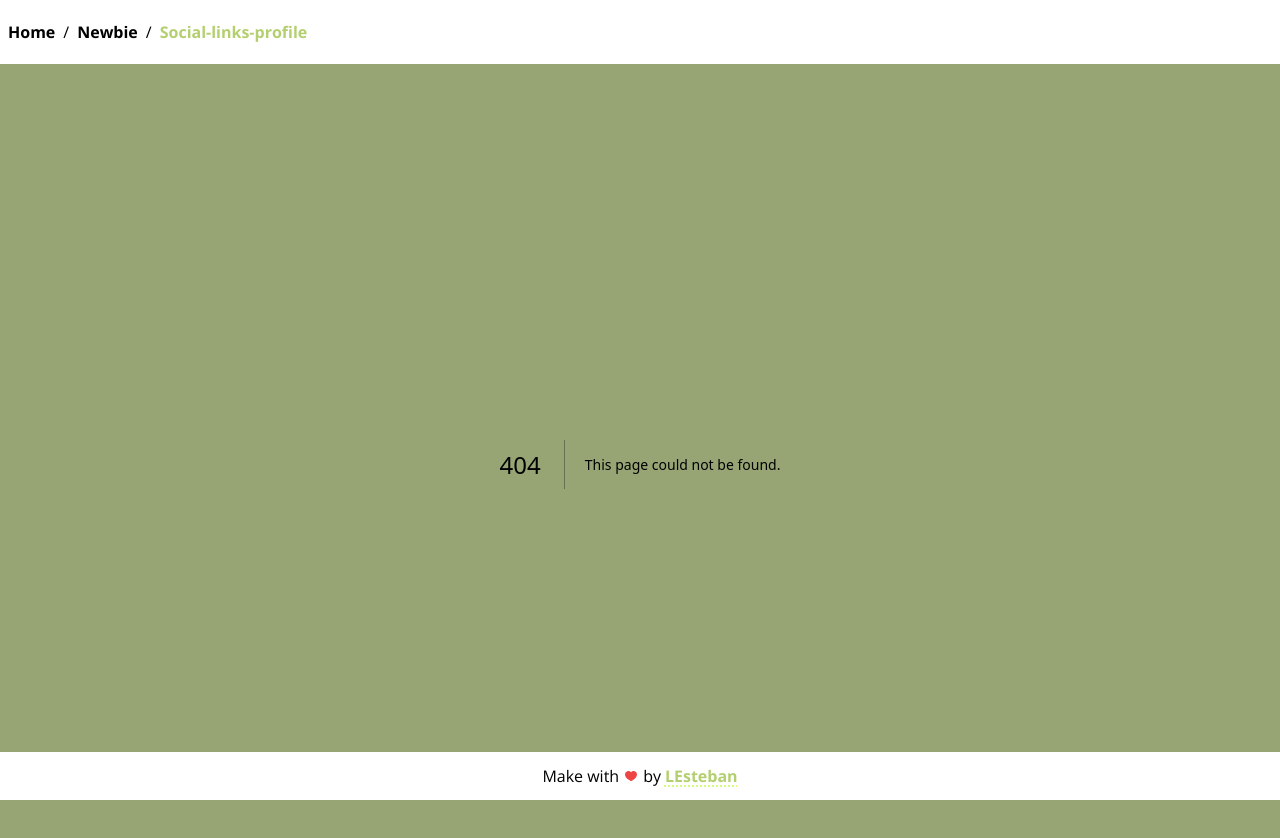
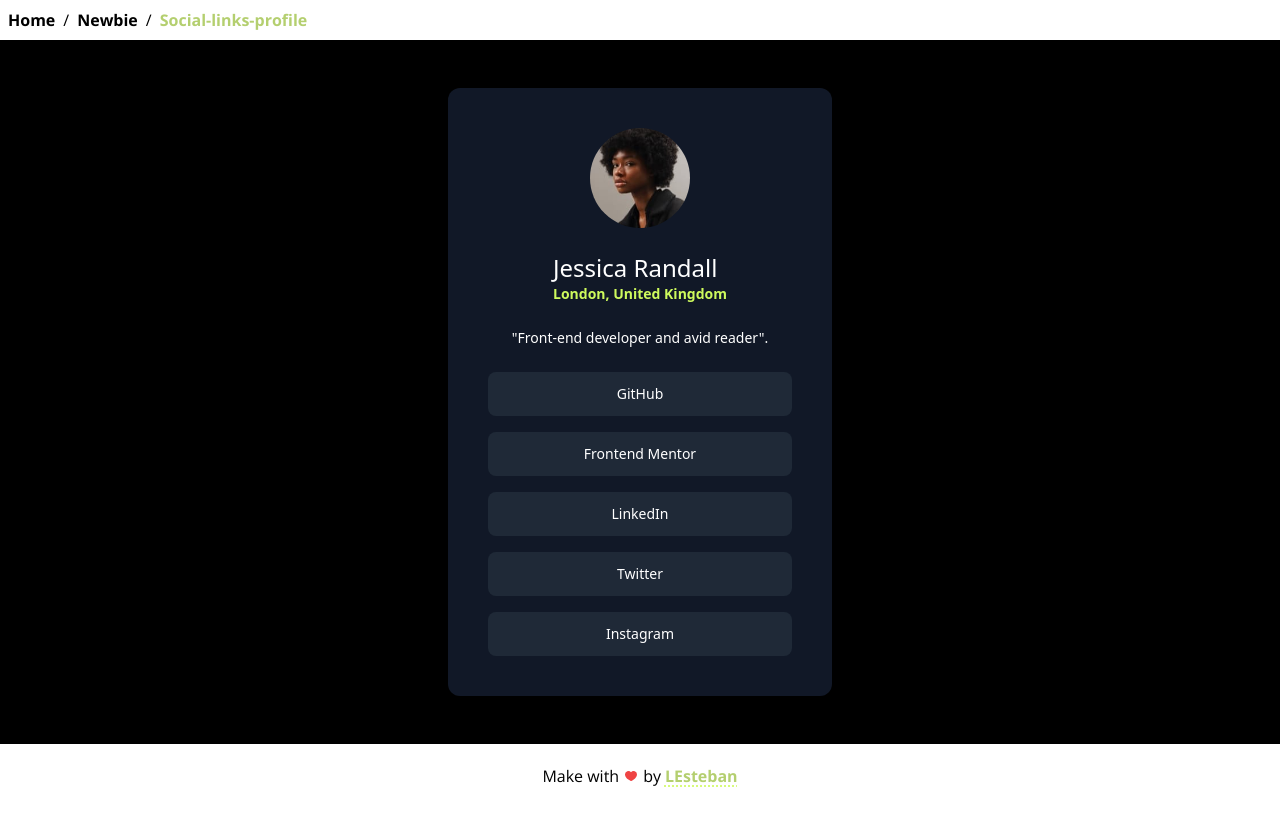
Before and after one commit to LEstebanR/Frontend-mentor-challenges, a Next.js app: page /newbie/social-links-profile in a window 1280 px wide. Before the commit this address had no page. Shown: the top 838 px of the page. After the commit the page ends 800 px from the top, so only its background shows below. Built offline with nearby package versions, Linux system fonts and the light colour scheme.

Commit message:
add social links profile

```diff
--- a/src/app/layout.tsx
+++ b/src/app/layout.tsx
@@ -22,7 +22,7 @@ export default function RootLayout({
       <body className={clsx(inter.className)}>
         <BreadCrumb
           separator={<span>{"/"}</span>}
-          containerClasses="flex py-5"
+          containerClasses="flex py-2 "
           capitalizeLinks
         />
         <main className="flex w-full flex-col items-center gap-4 bg-bg">
--- /dev/null
+++ b/src/app/newbie/social-links-profile/page.tsx
@@ -0,0 +1,83 @@
+import { FC } from "react";
+import Image from "next/image";
+
+type CardProps = {
+  info: {
+    name: string;
+    avatar: string;
+    location: string;
+    career: string;
+    socialNetworks: {
+      name: string;
+      link: string;
+    }[];
+  };
+};
+
+const CARD_INFO = {
+  name: "Jessica Randall",
+  avatar: "/projects/newbie/social-links-profile/avatar.jpeg",
+  location: "London, United Kingdom",
+  career: "Front-end developer and avid reader",
+  socialNetworks: [
+    {
+      name: "GitHub",
+      link: "#",
+    },
+    {
+      name: "Frontend Mentor",
+      link: "#",
+    },
+    {
+      name: "LinkedIn",
+      link: "#",
+    },
+    {
+      name: "Twitter",
+      link: "#",
+    },
+    {
+      name: "Instagram",
+      link: "#",
+    },
+  ],
+};
+
+const Card: FC<CardProps> = ({ info }) => {
+  return (
+    <main className="flex max-h-[611px] w-11/12 max-w-[384px] flex-col items-center gap-6   rounded-xl bg-gray-900 p-10 font-sans">
+      <Image
+        src={info.avatar}
+        className=" rounded-full"
+        alt="avatar"
+        height={100}
+        width={100}
+      />
+      <div className="flex flex-col">
+        <h1 className="text-2xl text-white">{info.name}</h1>
+        <p className="text-sm font-bold text-primary">{info.location}</p>
+      </div>
+
+      <p className="text-sm font-thin text-white">&quot;{info.career}&quot;.</p>
+      <div className="flex w-full flex-col gap-4">
+        {info.socialNetworks.map((network, index) => (
+          <a key={index} href={network.link} className="w-full">
+            <div className="flex h-11 w-full items-center justify-center rounded-lg bg-gray-800 text-white hover:bg-primary hover:text-black">
+              <p className="text-sm ">{network.name}</p>
+            </div>
+          </a>
+        ))}
+      </div>
+    </main>
+  );
+};
+
+const Page: FC = () => {
+  return (
+    <div className="flex size-full min-h-screenWithFooter items-center justify-center bg-black">
+      <Card info={CARD_INFO} />
+    </div>
+  );
+};
+
+export default Page;
```
Also changed, not shown: src/data/directory.ts (+7 -0 lines), public/projects/newbie/social-links-profile/avatar.jpeg (added), public/projects/newbie/social-links-profile/screenshot.png (added).
